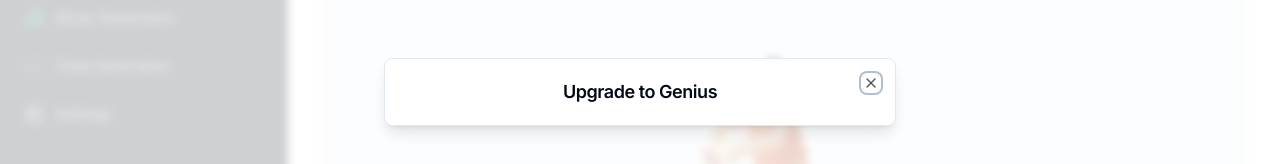
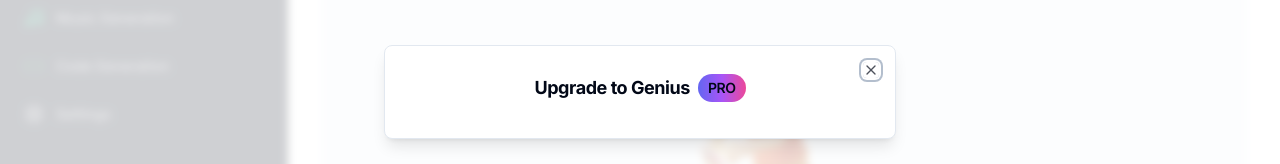
Before and after one commit to thientantran/next_saasai, a Next.js app: page /conversation in a window 1280 px wide. Shown: the part 308-472 px from the top of the page. Built offline with nearby package versions, Linux system fonts and the light colour scheme; no server answers.

Commit message:
using bagde component to add icon into promodal component

```diff
--- a/components/ProModal.tsx
+++ b/components/ProModal.tsx
@@ -1,5 +1,6 @@
 'use client'
 
+import { Badge } from "@/components/ui/badge"
 import { Dialog, DialogContent, DialogHeader, DialogTitle } from "@/components/ui/dialog"
 import { useProModal } from "@/hooks/useProModal"
 
@@ -9,8 +10,11 @@
     <Dialog open={proModel.isOpen} onOpenChange={proModel.onClose}>
       <DialogContent>
         <DialogHeader>
-          <DialogTitle className="flex justify-center items-center">
-              Upgrade to Genius
+          <DialogTitle className="flex justify-center items-center flex-col gap-y-4 pb-2">
+                <div className="flex items-center gap-x-2 font-bold py-1">
+                  Upgrade to Genius
+                  <Badge className="uppercase text-sm py-1" variant='premium'>pro</Badge>
+                </div>
           </DialogTitle>
         </DialogHeader>
       </DialogContent>
--- /dev/null
+++ b/components/ui/badge.tsx
@@ -0,0 +1,37 @@
+import { cva, type VariantProps } from "class-variance-authority"
+import * as React from "react"
+
+import { cn } from "@/lib/utils"
+
+const badgeVariants = cva(
+  "inline-flex items-center rounded-full border px-2.5 py-0.5 text-xs font-semibold transition-colors focus:outline-none focus:ring-2 focus:ring-ring focus:ring-offset-2",
+  {
+    variants: {
+      variant: {
+        default:
+          "border-transparent bg-primary text-primary-foreground hover:bg-primary/80",
+        secondary:
+          "border-transparent bg-secondary text-secondary-foreground hover:bg-secondary/80",
+        destructive:
+          "border-transparent bg-destructive text-destructive-foreground hover:bg-destructive/80",
+        outline: "text-foreground",
+        premium: "bg-gradient-to-r from-indigo-500 via-purple-500 to-pink-500 text-primay-foreground border-0"
+      },
+    },
+    defaultVariants: {
+      variant: "default",
+    },
+  }
+)
+
+export interface BadgeProps
+  extends React.HTMLAttributes<HTMLDivElement>,
+    VariantProps<typeof badgeVariants> {}
+
+function Badge({ className, variant, ...props }: BadgeProps) {
+  return (
+    <div className={cn(badgeVariants({ variant }), className)} {...props} />
+  )
+}
+
+export { Badge, badgeVariants }
```
